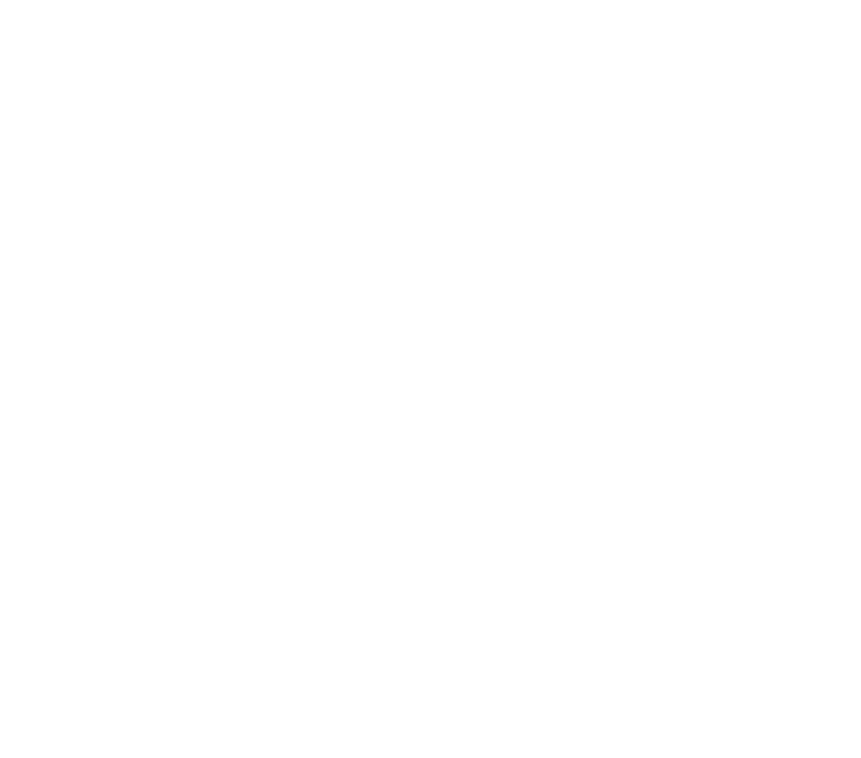
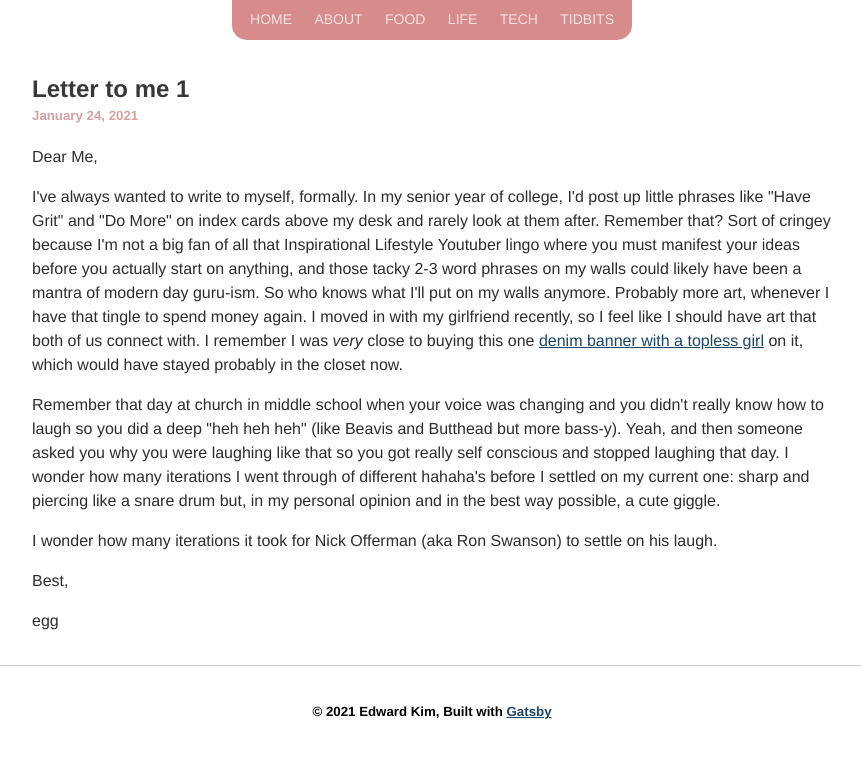
Before and after one commit to edward1kim/edward1kim.github.io, a Gatsby site: page /tidbits/2021-01-24-letter-to-me-1 in a window 1280 px wide. Before the commit this address had no page. Shown: the whole page, without its empty margins (208-1069 px from the left). Built offline with nearby package versions, Linux system fonts and the light colour scheme; Gatsby itself is replaced by a stand-in of ours.

Commit message:
changed image sizes and new post

```diff
--- a/src/pages/tidbits/2021-01-24-finally-finished-with-this-site-rehaul.md
+++ b/src/pages/tidbits/2021-01-23-finally-finished-with-this-site-rehaul.md
@@ -1,6 +1,6 @@
 ---
 title: "Finally finished with this site rehaul"
-date: 2021-01-24
+date: 2021-01-23
 category: "tidbits"
 ---
 
--- /dev/null
+++ b/src/pages/tidbits/2021-01-24-letter-to-me-1.md
@@ -0,0 +1,17 @@
+---
+title: Letter to me 1
+date: 2021-01-24
+category: tidbits
+---
+
+Dear Me,
+
+I've always wanted to write to myself, formally. In my senior year of college, I'd post up little phrases like "Have Grit" and "Do More" on index cards above my desk and rarely look at them after. Remember that? Sort of cringey because I'm not a big fan of all that Inspirational Lifestyle Youtuber lingo where you must manifest your ideas before you actually start on anything, and those tacky 2-3 word phrases on my walls could likely have been a mantra of modern day guru-ism. So who knows what I'll put on my walls anymore. Probably more art, whenever I have that tingle to spend money again. I moved in with my girlfriend recently, so I feel like I should have art that both of us connect with. I remember I was *very* close to buying this one [denim banner with a topless girl](https://tateandyoko.com/products/made-in-japan-selvedge-denim-banner) on it, which would have stayed probably in the closet now.
+
+Remember that day at church in middle school when your voice was changing and you didn't really know how to laugh so you did a deep "heh heh heh" (like Beavis and Butthead but more bass-y). Yeah, and then someone asked you why you were laughing like that so you got really self conscious and stopped laughing that day. I wonder how many iterations I went through of different hahaha's before I settled on my current one: sharp and piercing like a snare drum but, in my personal opinion and in the best way possible, a cute giggle.
+
+I wonder how many iterations it took for Nick Offerman (aka Ron Swanson) to settle on his laugh.
+
+Best,
+
+egg
```
Also changed, not shown: static/images/KR-JP/KR-JP.jpeg (deleted), static/images/KR-JP/KR-JP.png (added), static/images/self.jpeg, static/images/spending-charts/eating-out-vs-groceries.jpeg (deleted), static/images/spending-charts/eating-out-vs-groceries.png (added), 9 other files.
